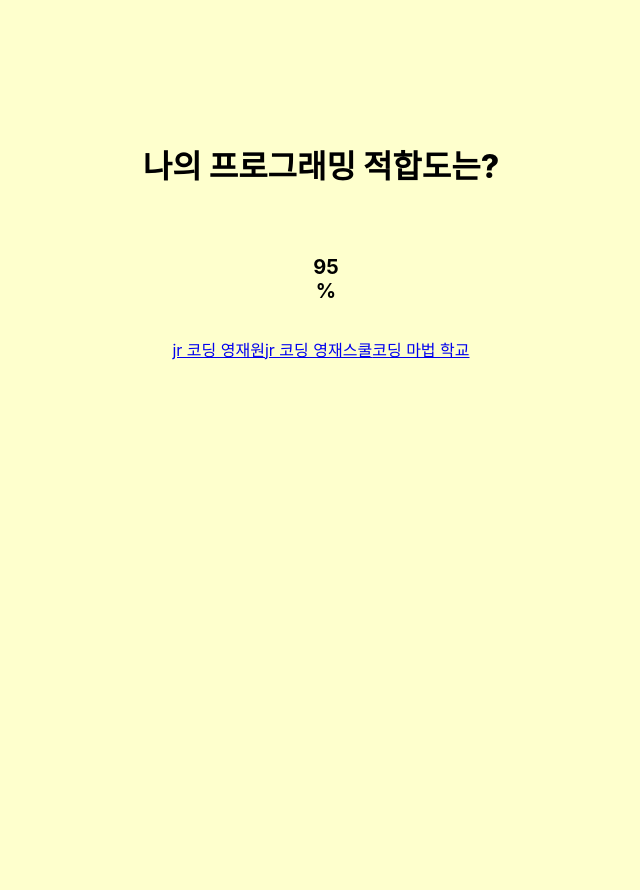
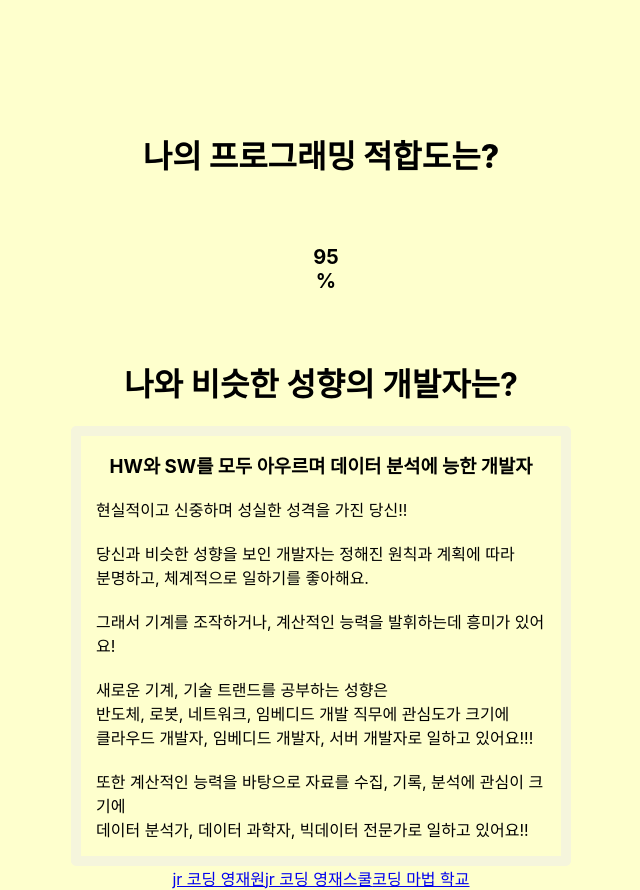
Before and after one commit to kimitt/Doosimi-Test, a React (Create React App) app: page /result in a window 1280 px wide. Shown: the whole page, without its empty margins (319-959 px from the left). Before the commit the page ends 800 px from the top, so only its background shows below. Built offline with nearby package versions, Linux system fonts and the light colour scheme.

Commit message:
feat : 결과 메세지 출력 구현

```diff
--- a/src/components/ResultScore.js
+++ b/src/components/ResultScore.js
@@ -24,7 +24,10 @@ const ResultScore = ({ resultType }) => {
       <div
         style={{
           marginTop: '100px',
-          padding: '20px 0',
+          paddingTop: '10px',
+          paddingBottom: '30px',
+          // border: '10px solid beige',
+          // borderRadius: '5px',
         }}
       >
         <h1
--- /dev/null
+++ b/src/components/ResultType.js
@@ -0,0 +1,83 @@
+import React from 'react';
+
+const ResultType = ({ resultType }) => {
+  const resultMsg = {
+    0: {
+      title: 'HW와 SW를 모두 아우르며 데이터 분석에 능한 개발자',
+      content:
+        '현실적이고 신중하며 성실한 성격을 가진 당신!!\n\n' +
+        '당신과 비슷한 성향을 보인 개발자는 정해진 원칙과 계획에 따라\n 분명하고, 체계적으로 일하기를 좋아해요.\n\n' +
+        '그래서 기계를 조작하거나, 계산적인 능력을 발휘하는데 흥미가 있어요!\n\n' +
+        '새로운 기계, 기술 트랜드를 공부하는 성향은\n 반도체, 로봇, 네트워크, 임베디드 개발 직무에 관심도가 크기에\n' +
+        '클라우드 개발자, 임베디드 개발자, 서버 개발자로 일하고 있어요!!!\n\n' +
+        '또한 계산적인 능력을 바탕으로 자료를 수집, 기록, 분석에 관심이 크기에\n' +
+        '데이터 분석가, 데이터 과학자, 빅데이터 전문가로 일하고 있어요!!',
+    },
+    1: {
+      title: '원활한 협업을 이끌면서 창의적인 생각을 지닌 개발자',
+      content:
+        '창조적이고 변화를 선호하면서도 타인에 대한 이해심이 많은 당신!!\n\n' +
+        '당신과 비슷한 성향을 보인 개발자는 새로운 아이디어를 생각하고\n 타인을 위한 사회적 서비스를 제공하는 일을 좋아해요.\n\n' +
+        '그래서 사무적이고 기계적인 업무보다는 혁신적이고\n 대인 지향적인 업무에 흥미가 있어요!\n\n' +
+        '혁신적이고 창의적인 성향은 기획, UX/UI, 프론트엔드 등과 같이\n 디자인, 심미안적인 개발 직무에 관심도가 크기에\n' +
+        'UI/UX개발자, 프론트엔드 개발자로 일하고 있어요!!\n\n' +
+        '또한 타인에 대한 이해심이 많은 성향은 배려와 소통을 통해\n 팀에 긍정적인 역할을 하고 소비자 중심의 사고를 하기에\n' +
+        'IT 기업의 PM(Product Manager)으로 일하고 있어요!!',
+    },
+    2: {
+      title: '연구지향적이며 리더십 또한 지닌 개발자 ',
+      content:
+        '분석적이고 학구적이면서도 모험적이며 야심이 있는 당신!!\n\n' +
+        '당신과 비슷한 성향을 보인 개발자는 지식의 개발과 습득을\n 좋아하면서도 진취적이고 목표 지향적인 일을 좋아해요. \n\n' +
+        '그래서 탐구적이고 분석적인 사고를 통해 기존에 없던 기술을\n 개발하는 업무에 흥미가 있으며 열정적인 성향으로\n 팀 내 성과를 발휘해요!\n\n' +
+        '전문성과 깊이 있는 연구를 추구하는 성향은 새로운 개술을\n 개발해 내거나 문제를 해결하는 개발 직무에 관심이 크기에\n' +
+        '인공지능 개발자, 백엔드 개발자로 일하고 있어요!!\n\n' +
+        '또한 진취적이고 열정적인 성향은 팀의 목표와 방향성을 제시하고\n 자신의 역할을 능동적으로 실행하기에 ' +
+        '프로젝트 매니징에 관심이 많고,\n PM(Product Manager)으로 일하고 있어요!!',
+    },
+  };
+
+  let num = 0;
+
+  switch (resultType) {
+    case 'A':
+      num = 0;
+      break;
+    case 'B':
+      num = 1;
+      break;
+    case 'C':
+      num = 2;
+      break;
+  }
+
+  let title = resultMsg[num].title;
+  let content = resultMsg[num].content;
+
+  return (
+    <div>
+      <h1>나와 비슷한 성향의 개발자는?</h1>
+      <div
+        style={{
+          border: '10px solid beige',
+          padding: '15px',
+          borderRadius: '5px',
+        }}
+      >
+        <h3 style={{ marginTop: '0' }}>{title}</h3>
+        <div style={{ textAlign: 'left' }}>
+          {content.split('\n').map((line) => {
+            return (
+              <span>
+                {line}
+                <br />
+              </span>
+            );
+          })}
+        </div>
+      </div>
+    </div>
+  );
+};
+
+export default ResultType;
--- a/src/pages/Result.js
+++ b/src/pages/Result.js
@@ -2,6 +2,7 @@ import React from 'react';
 import ResultScore from '../components/ResultScore';
 import Child from '../components/Child';
 import Adult from '../components/Adult';
+import ResultType from '../components/ResultType';
 
 function Result() {
   let resultAge = 0;
@@ -14,6 +15,7 @@ function Result() {
   return (
     <div style={{ width: '500px', margin: '0 auto', textAlign: 'center' }}>
       <ResultScore resultType={resultType} />
+      <ResultType resultType={resultType} />
       {ageChecker ? <Child /> : <Adult />}
     </div>
   );
```
